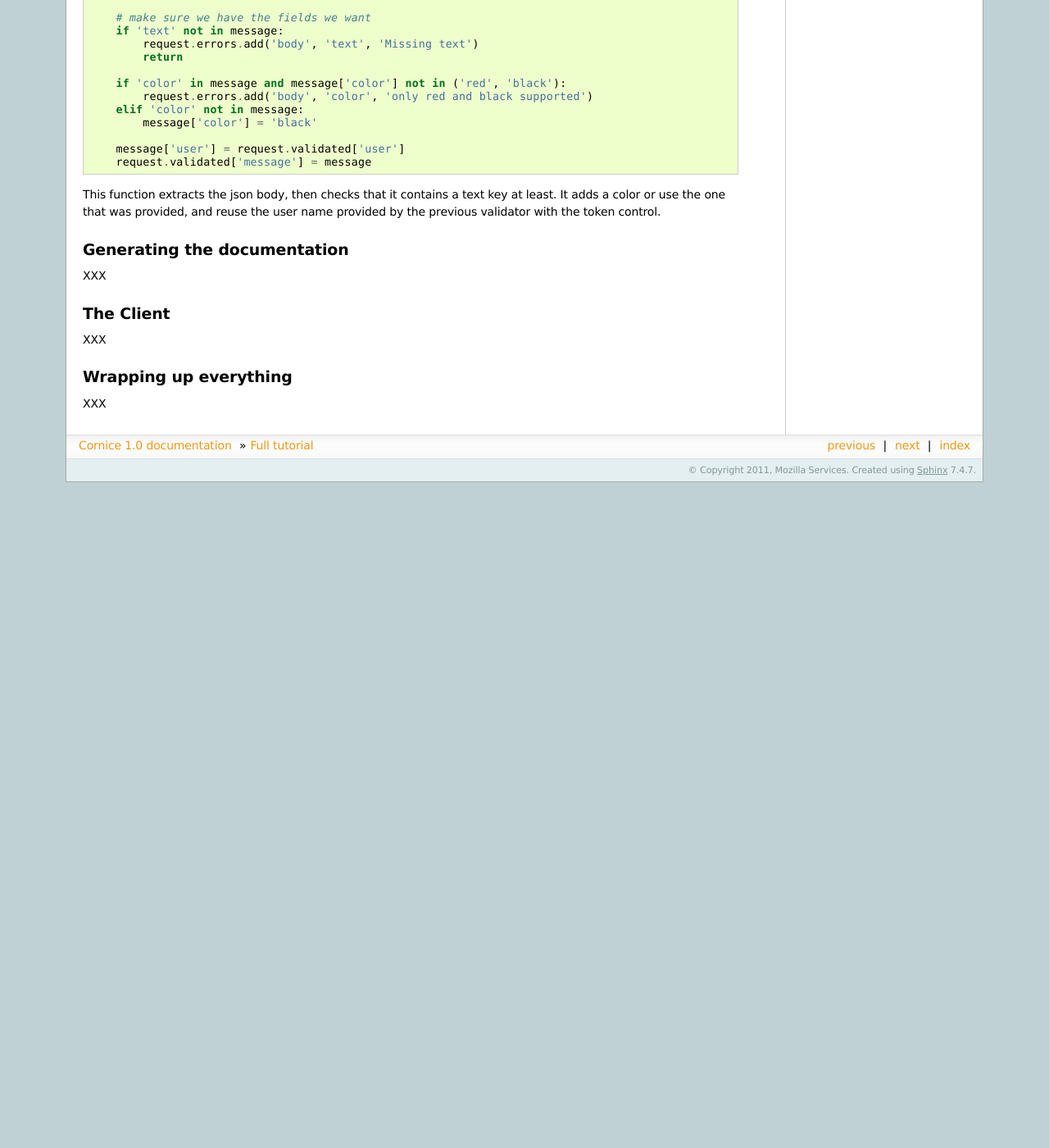
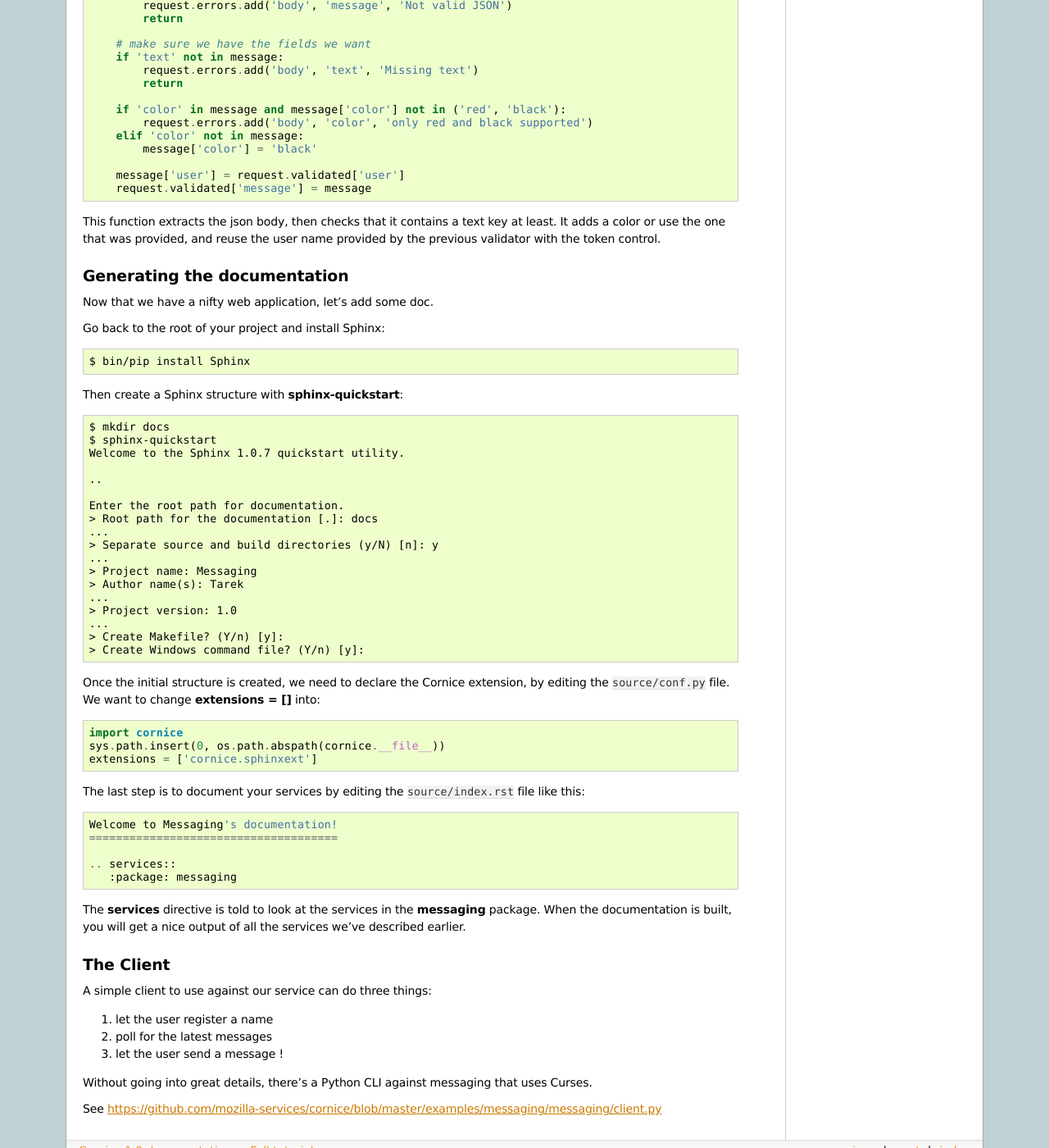
Before and after one commit to Cornices/cornice, a Sphinx documentation site: the page built from docs/source/tutorial.rst, in a window 1280 px wide and 1400 px high, scrolled down 4130 px. Shown: the whole window at 82% size. Built offline with Sphinx 7.4.7, drawn with Linux system fonts in a browser that asks for light colours; before the commit the page ends 4718 px from its top, so only the background shows below that; some of the changed text lies outside the part shown.

Commit message:
added the doc part for the tutorial

```diff
--- a/docs/source/tutorial.rst
+++ b/docs/source/tutorial.rst
@@ -3,6 +3,8 @@ Full tutorial
 
 Let's create a full working application with **Cornice**. We want to
 create a light messaging service.
+
+You can find its whole source code at https://github.com/mozilla-services/cornice/blob/master/examples/messaging
 
 Features:
 
@@ -287,14 +289,69 @@ with the token control.
 Generating the documentation
 ----------------------------
 
-XXX
+Now that we have a nifty web application, let's add some doc.
+
+Go back to the root of your project and install Sphinx::
+
+    $ bin/pip install Sphinx
+
+Then create a Sphinx structure with **sphinx-quickstart**::
+
+
+    $ mkdir docs
+    $ sphinx-quickstart
+    Welcome to the Sphinx 1.0.7 quickstart utility.
+
+    ..
+
+    Enter the root path for documentation.
+    > Root path for the documentation [.]: docs
+    ...
+    > Separate source and build directories (y/N) [n]: y
+    ...
+    > Project name: Messaging
+    > Author name(s): Tarek
+    ...
+    > Project version: 1.0
+    ...
+    > Create Makefile? (Y/n) [y]:
+    > Create Windows command file? (Y/n) [y]:
+
+
+Once the initial structure is created, we need to declare the Cornice
+extension, by editing the :file:`source/conf.py` file. We want to change
+**extensions = []** into::
+
+    import cornice
+    sys.path.insert(0, os.path.abspath(cornice.__file__))
+    extensions = ['cornice.sphinxext']
+
+
+The last step is to document your services by editing the
+:file:`source/index.rst` file like this::
+
+    Welcome to Messaging's documentation!
+    =====================================
+
+    .. services::
+       :package: messaging
+
+
+The **services** directive is told to look at the services in the **messaging**
+package. When the documentation is built, you will get a nice
+output of all the services we've described earlier.
+
 
 The Client
 ----------
 
-XXX
+A simple client to use against our service can do three things:
 
-Wrapping up everything
-----------------------
+1. let the user register a name
+2. poll for the latest messages
+3. let the user send a message !
 
-XXX
+Without going into great details, there's a Python CLI against messaging
+that uses Curses.
+
+See https://github.com/mozilla-services/cornice/blob/master/examples/messaging/messaging/client.py
--- /dev/null
+++ b/examples/messaging/docs/source/index.rst
@@ -0,0 +1,5 @@
+Welcome to Messaging's documentation!
+=====================================
+
+.. services::
+   :package: messaging
```
Also changed, not shown: examples/messaging/docs/source/conf.py (added, +219 -0 lines), 2 other files.
